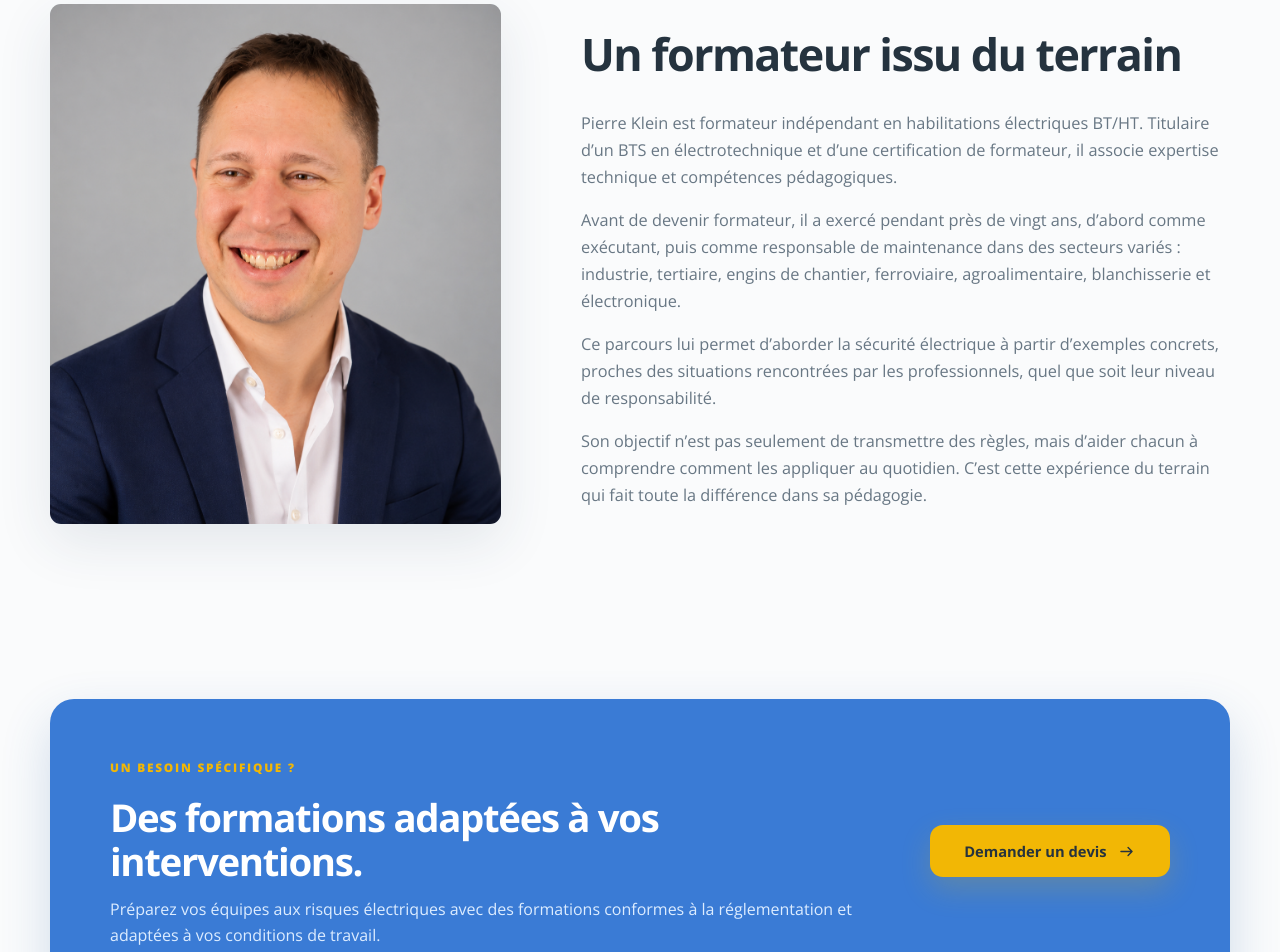
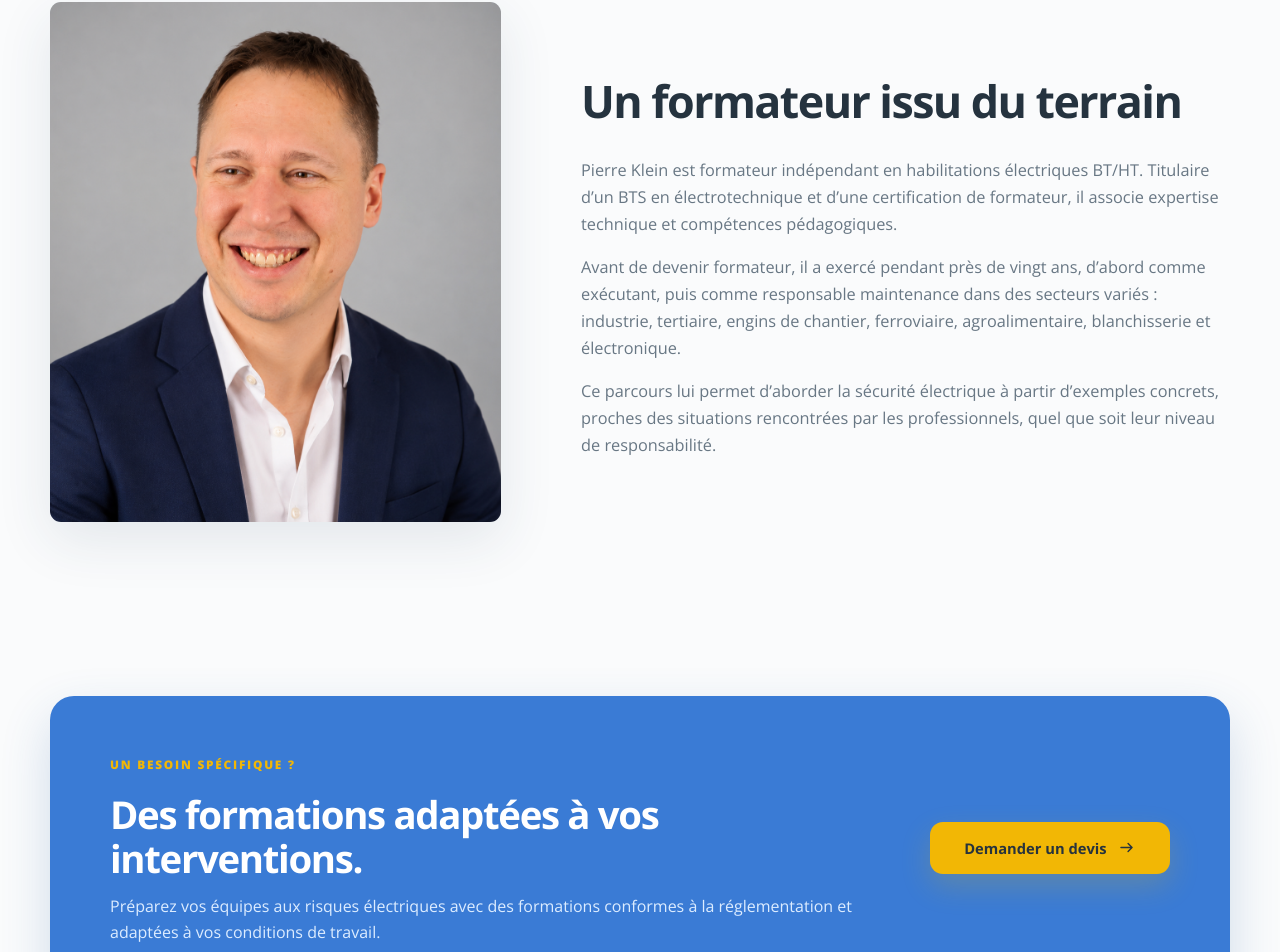
Before and after one commit to GregBoil/PKL, a React (Vite) app: page / in a window 1280 px wide. Shown: the part 1711-2663 px from the top of the page. Built offline with nearby package versions, Linux system fonts and the light colour scheme.

Commit message:
présentation pro 2

```diff
--- a/src/pages/Home.jsx
+++ b/src/pages/Home.jsx
@@ -136,13 +136,10 @@ export default function Home() {
                 Pierre Klein est formateur indépendant en habilitations électriques BT/HT. Titulaire d’un BTS en électrotechnique et d’une certification de formateur, il associe expertise technique et compétences pédagogiques.
               </p>
               <p>
-                Avant de devenir formateur, il a exercé pendant près de vingt ans, d’abord comme exécutant, puis comme responsable de maintenance dans des secteurs variés : industrie, tertiaire, engins de chantier, ferroviaire, agroalimentaire, blanchisserie et électronique.
+                Avant de devenir formateur, il a exercé pendant près de vingt ans, d’abord comme exécutant, puis comme responsable maintenance dans des secteurs variés : industrie, tertiaire, engins de chantier, ferroviaire, agroalimentaire, blanchisserie et électronique.
               </p>
               <p>
                 Ce parcours lui permet d’aborder la sécurité électrique à partir d’exemples concrets, proches des situations rencontrées par les professionnels, quel que soit leur niveau de responsabilité.
-              </p>
-              <p>
-                Son objectif n’est pas seulement de transmettre des règles, mais d’aider chacun à comprendre comment les appliquer au quotidien. C’est cette expérience du terrain qui fait toute la différence dans sa pédagogie.
               </p>
             </div>
           </div>
```
